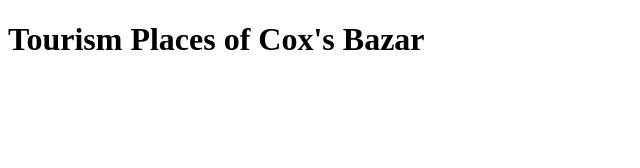
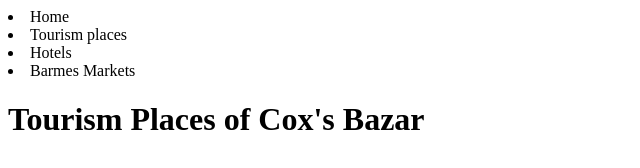
Before and after one commit to bnafak/coxs-bazar, a plain HTML site: page index.html in a window 1280 px wide. Shown: the whole page, without its empty margins (0-640 px from the left). Drawn offline with Linux system fonts and the light colour scheme.

Commit message:
coxs Bazar

```diff
--- a/index.html
+++ b/index.html
@@ -7,6 +7,18 @@
     <title>Cox's Bazar</title>
 </head>
 <body>
+    <header>
+        <nav>
+            <div class="menus">
+                <li> Home</li>
+                <li>Tourism places</li>
+                <li>Hotels</li>
+                <li>Barmes Markets</li>
+            </div>
+        </nav>
+
+
+    </header>
     <h1>Tourism Places of Cox's Bazar</h1>
 
 </body>
```
